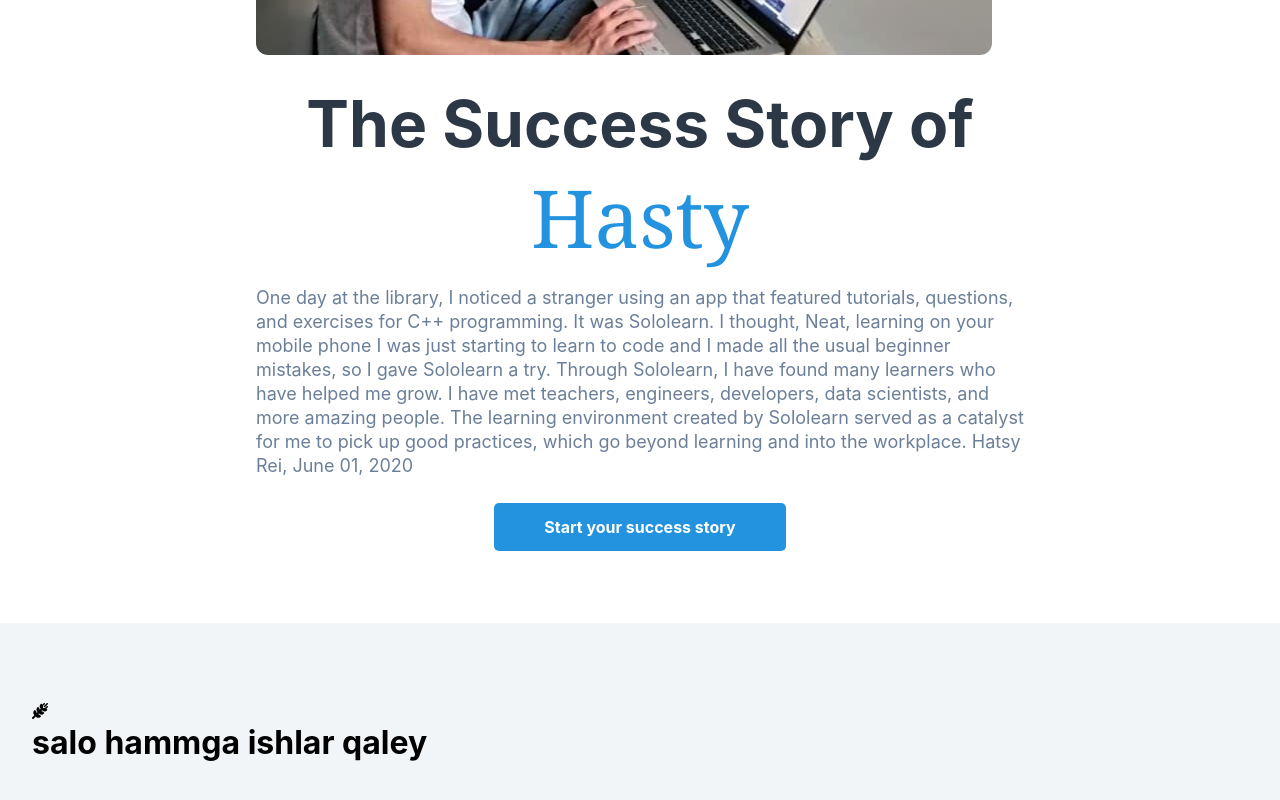
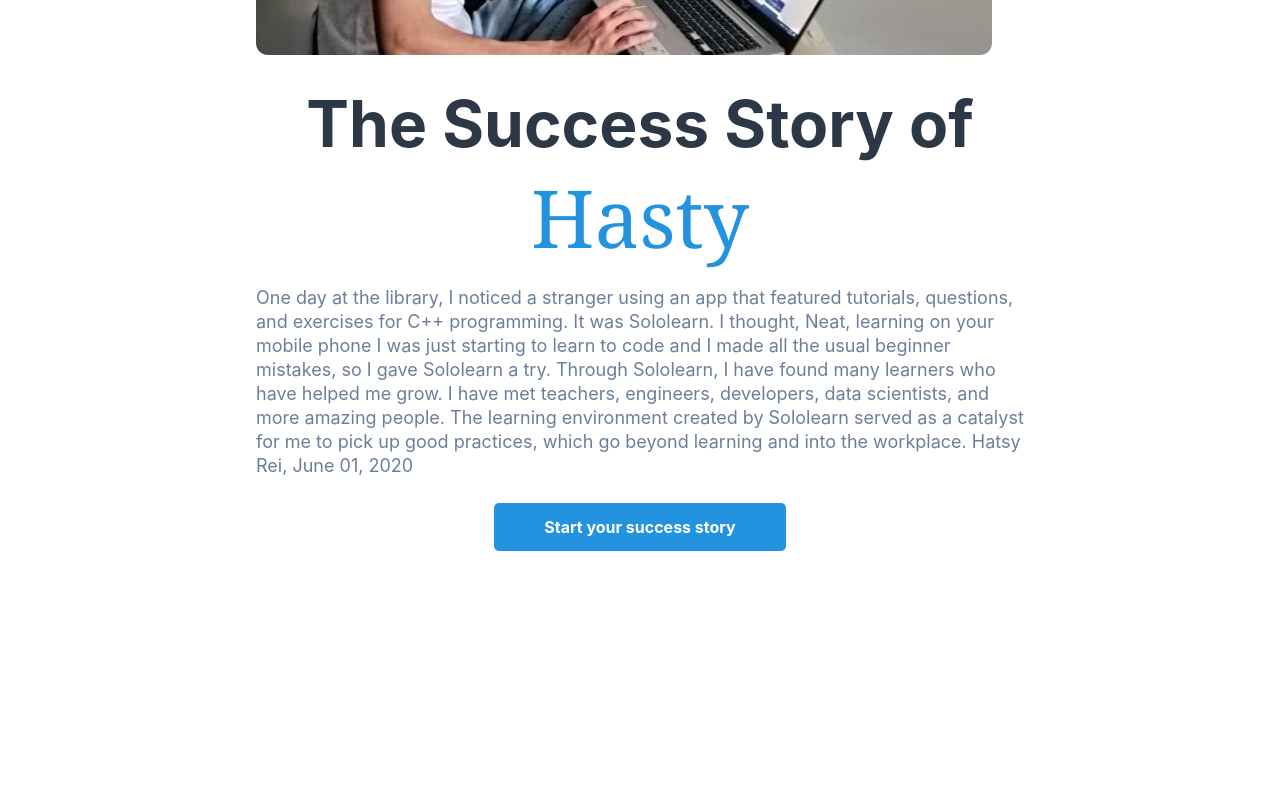
Before and after one commit to uzhojiakbar/sololearn-nammqi, a React (Vite) app: page / in a window 1280 px wide. Shown: the part 5789-6589 px from the top of the page. After the commit the page ends 6412 px from the top, so only its background shows below. Built offline with nearby package versions, Linux system fonts and the light colour scheme.

Commit message:
Bug fixed

```diff
--- a/src/Components/Award/Award.jsx
+++ /dev/null
@@ -1,14 +0,0 @@
-import React from 'react'
-import { FaWheatAwn } from "react-icons/fa6";
-import { Container } from './style';
-
-function Award() {
-  return (
-    <Container>
-        <FaWheatAwn/>
-        <h1>salo hammga ishlar qaley</h1>
-    </Container>
-  )
-}
-
-export default Award
--- a/src/Components/Award/style.js
+++ /dev/null
@@ -1,6 +0,0 @@
-import styled from "styled-components";
-const Container = styled.div`
-    padding: 80px 32px;
-    background-color: #F2F5F7;
-`
-export { Container }
--- a/src/Components/Hasty/Hasty.jsx
+++ b/src/Components/Hasty/Hasty.jsx
@@ -9,7 +9,7 @@
         <Container>
             <ContainerItem>
                 {hastyData?.map((item) => (
-                    <div>
+                    <div key={item.id}>
                         <ImageContainer>
                             <Image src={item.image} alt="" />
                             <ImgSmall>
--- a/src/Pages/Home/Home.jsx
+++ b/src/Pages/Home/Home.jsx
@@ -8,7 +8,6 @@
 import Whycode from "../../Components/Whycode/Whycode";
 import Invest from "../../Components/Invest/Invest";
 import Hasty from "../../Components/Hasty/Hasty";
-import Award from "../../Components/Award/Award";
 
 const Home = () => {
   return (
@@ -21,7 +20,6 @@
       <Whycode/>
       <Invest/>
       <Hasty/>
-      <Award/>
 
     </HomeUi>
   );
```
